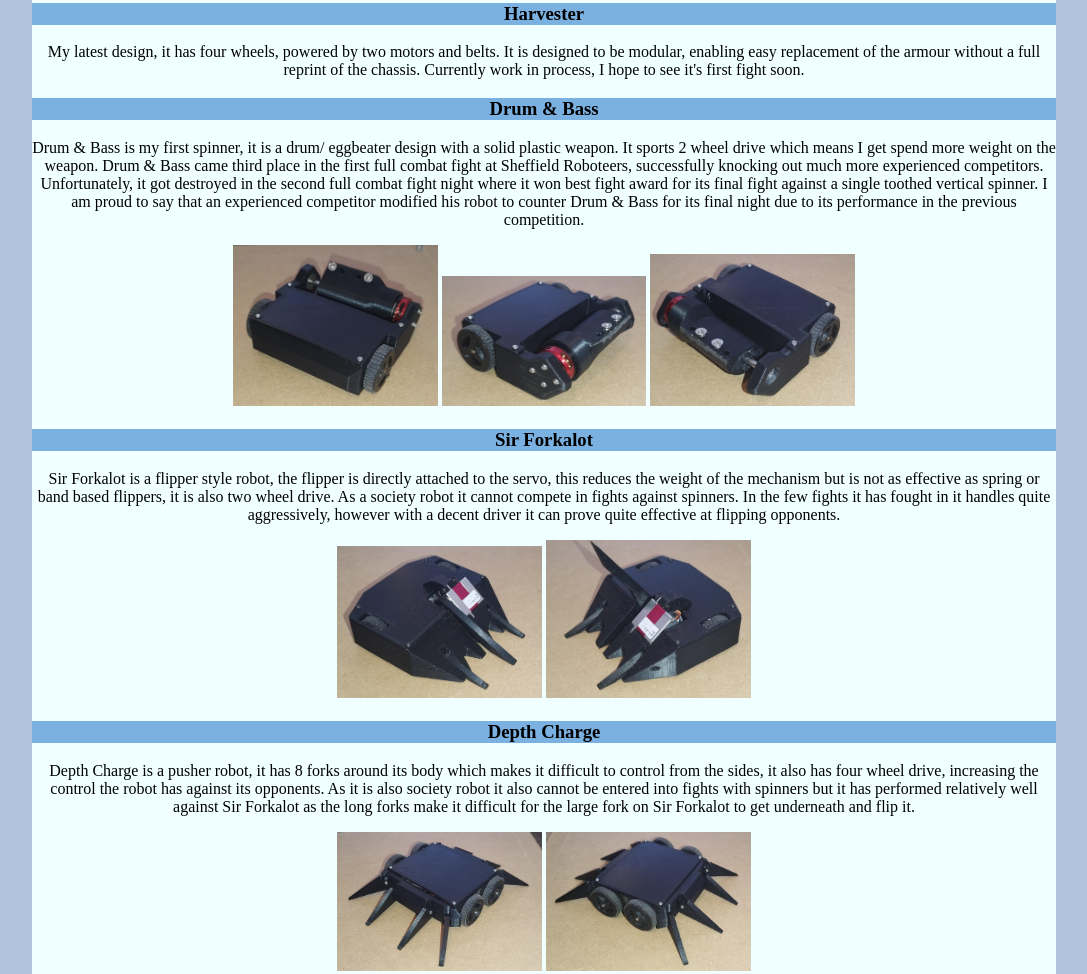
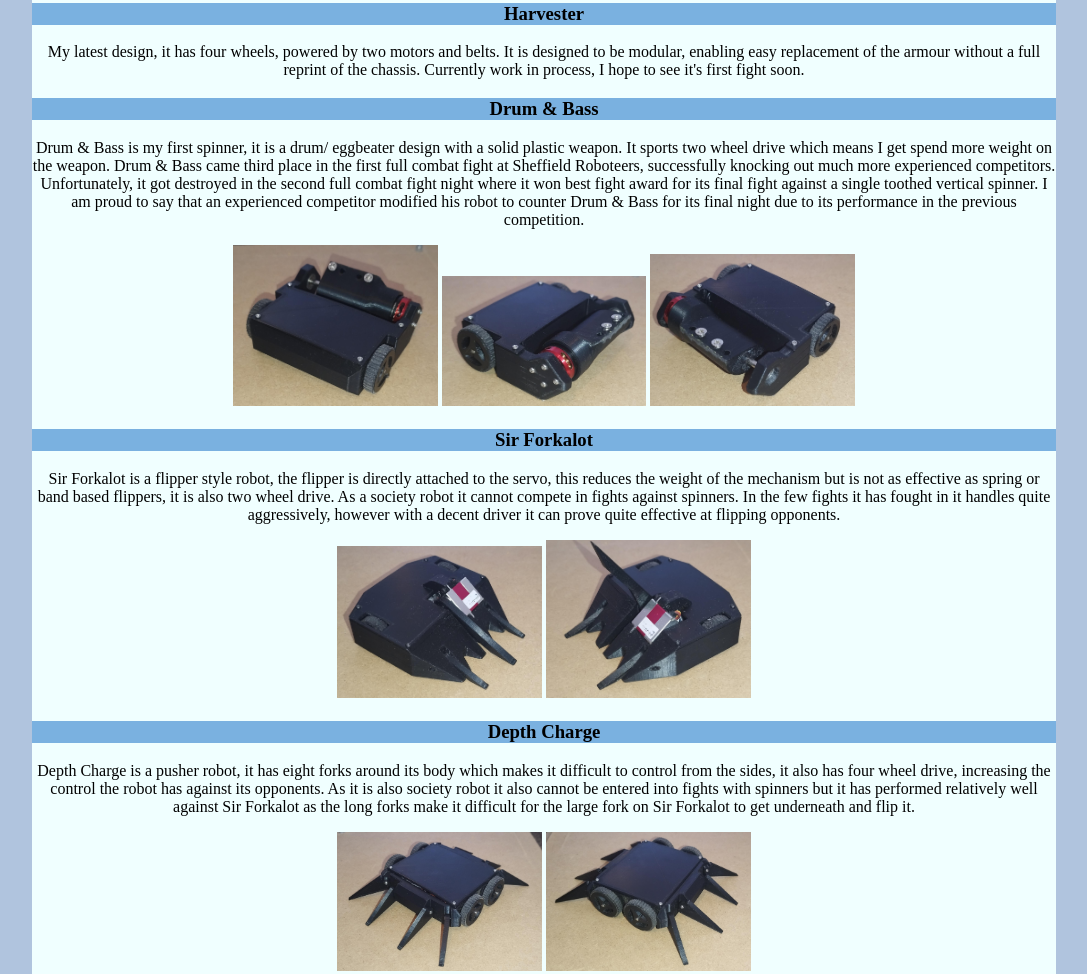
Before and after one commit to Clueninja/Clueninja.github.io, a plain HTML site: page index.html in a window 1280 px wide. Shown: the part 233-1207 px from the top of the page, without its empty margins (96-1183 px from the left). Drawn offline with Linux system fonts and the light colour scheme.

Commit message:
spelling

```diff
--- a/index.html
+++ b/index.html
@@ -37,7 +37,7 @@
                 Drum & Bass
             </h3>
             <p>
-                Drum & Bass is my first spinner, it is a drum/ eggbeater design with a solid plastic weapon. It sports 2 wheel drive which means I get spend more weight on the weapon.
+                Drum & Bass is my first spinner, it is a drum/ eggbeater design with a solid plastic weapon. It sports two wheel drive which means I get spend more weight on the weapon.
 
                 Drum & Bass came third place in the first full combat fight at Sheffield Roboteers, successfully knocking out much more experienced competitors. Unfortunately, it got destroyed in the second full combat fight night where it won best fight award for its final fight against a single toothed vertical spinner.
 
@@ -62,7 +62,7 @@
                 Depth Charge
             </h3>
             <p>
-                Depth Charge is a pusher robot, it has 8 forks around its body which makes it difficult to control from the sides, it also has four wheel drive, increasing the control the robot has against its opponents.
+                Depth Charge is a pusher robot, it has eight forks around its body which makes it difficult to control from the sides, it also has four wheel drive, increasing the control the robot has against its opponents.
 
                 As it is also society robot it also cannot be entered into fights with spinners but it has performed relatively well against Sir Forkalot as the long forks make it difficult for the large fork on Sir Forkalot to get underneath and flip it.
             </p>
@@ -86,7 +86,7 @@
                 Simple Asteroids Game: <a href="https://clueninja.github.io/asteroids" title="Asteroids Game"> Website link </a>
             </h2>
             <p>
-                I made this game with my <a href="https://github.com/Matt-Jam" title="Friends Github">friend</a> to learn <a href="https://rust-lang.org" title="Rust Homepage">Rust</a>, the <a href="https://bevyengine.org" title="Bevy Homepage">bevy</a> game engine and how ECS based game engines work.
+                I made this game with my <a href="https://github.com/Matt-Jam" title="Friends Github">friend</a> to learn <a href="https://rust-lang.org" title="Rust Homepage">Rust</a>, the <a href="https://bevyengine.org" title="Bevy Homepage">bevy</a> game engine and how entity component system based game engines work.
                 We found it a lot of fun to make and is still work in progress, it is best experienced with a mouse and keyboard.
             </p>
             <img src="images/Asteriods.png" width="40%"/>
```
